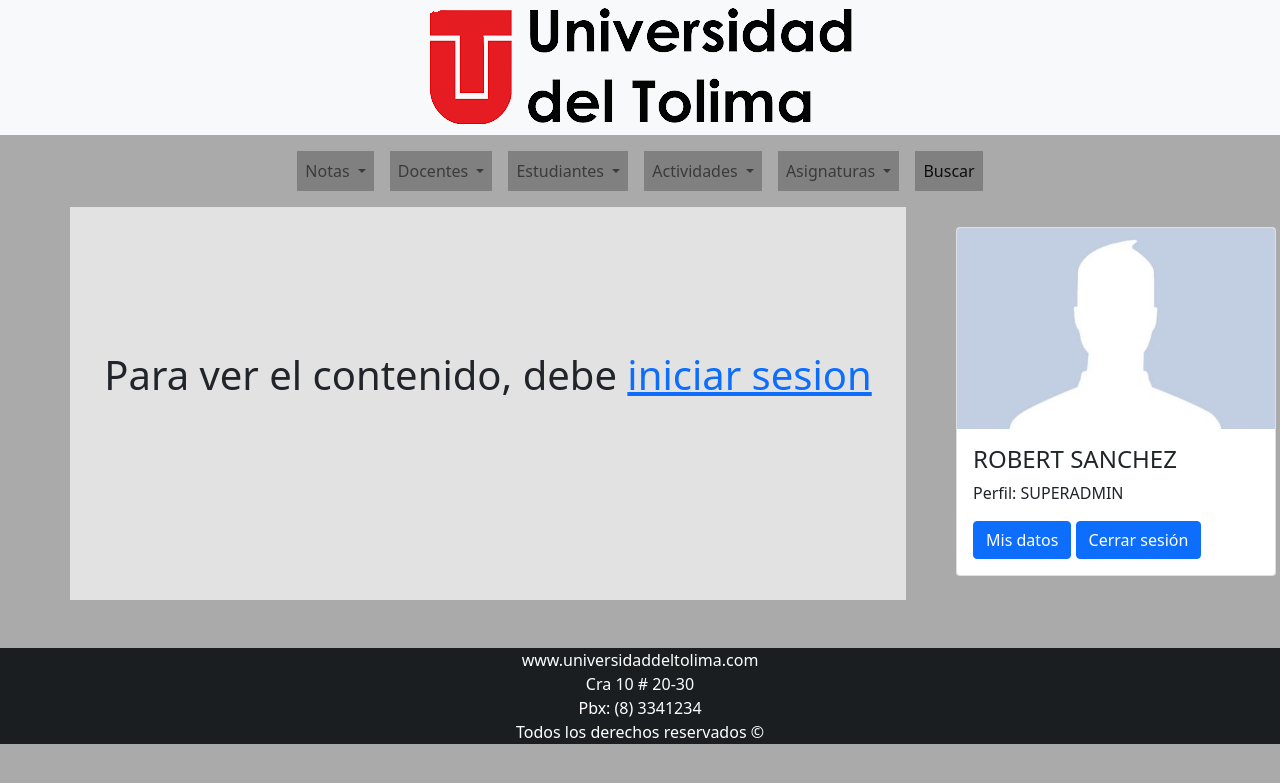
After one commit to marito91/UniversidadDelTolima, a Flask app: template templates/Principal.html in a window 1280 px wide. The commit adds this page. Shown: the top 783 px of the page. Run offline with Flask 2, Linux system fonts and the light colour scheme; the template is opened without the code that fills it, so the values that code supplies are empty; some libraries are stand-ins or nearby versions.

Commit message:
PRUEBA
prueba de cambios

```diff
--- a/app.py
+++ b/app.py
@@ -1,5 +1,5 @@
 from flask import Flask, render_template, redirect, request
-
+# PRUEBA
 app = Flask(__name__)
 
 
--- /dev/null
+++ b/templates/Principal.html
@@ -0,0 +1,152 @@
+<!DOCTYPE html>
+<html lang="en">
+	<head>
+	    <meta charset="UTF-8">
+	    <meta name="viewport" content="width=device-width, initial-scale=1">
+	    <title>Universidad del Tolima</title>
+	    <!--
+        <link rel="stylesheet" href="css/general.css">
+		<link href="css/bootstrap.min.css" rel="stylesheet" id="bootstrap-css">
+	    <link rel="stylesheet" href="css/normailize.css">
+	    <link rel="preconnect" href="https://fonts.gstatic.com">
+	    <link href="https://fonts.googleapis.com/css2?family=Lato:wght@300;400;700;900&display=swap" rel="stylesheet">
+		<link rel="stylesheet" href="css/bootstrap2.css">
+	    -->
+		<link href="https://cdn.jsdelivr.net/npm/bootstrap@5.1.2/dist/css/bootstrap.min.css" rel="stylesheet" integrity="sha384-uWxY/CJNBR+1zjPWmfnSnVxwRheevXITnMqoEIeG1LJrdI0GlVs/9cVSyPYXdcSF" crossorigin="anonymous">
+        <link rel="stylesheet" href="{{ url_for('static',filename='css/generales.css') }}">
+
+	</head>
+	<body style="background-color: #aaa;">
+        <script src="https://cdn.jsdelivr.net/npm/@popperjs/core@2.10.2/dist/umd/popper.min.js" integrity="sha384-7+zCNj/IqJ95wo16oMtfsKbZ9ccEh31eOz1HGyDuCQ6wgnyJNSYdrPa03rtR1zdB" crossorigin="anonymous"></script>
+        <script src="https://cdn.jsdelivr.net/npm/bootstrap@5.1.2/dist/js/bootstrap.min.js" integrity="sha384-PsUw7Xwds7x08Ew3exXhqzbhuEYmA2xnwc8BuD6SEr+UmEHlX8/MCltYEodzWA4u" crossorigin="anonymous"></script>
+
+		<div class="container-fluid p-2 bg-light text-center">
+            <a href="index.html">
+			    <img src="{{ url_for('static',filename='img/logobg.png') }}" alt="logo">
+            </a>
+		</div>
+
+        <nav class="navbar navbar-expand-lg navbar-light" style="background-color: #aaa;">
+            <div class="container-fluid">
+                <div class="collapse navbar-collapse" id="navbarSupportedContent">
+                    <ul class="navbar-nav mx-auto mb-2 mb-lg-0">
+                        <li class="nav-item dropdown m-2" style="background-color: grey;">
+                            <a class="nav-link dropdown-toggle" href="#" id="navbarDropdown" role="button" data-bs-toggle="dropdown" aria-expanded="false">
+                                Notas
+                            </a>
+                            <ul class="dropdown-menu" aria-labelledby="navbarDropdown">
+                                <li><a class="dropdown-item" href="/notas/visualizar">Ver notas</a></li>
+                            </ul>
+                        </li>
+                        <li class="nav-item dropdown m-2" style="background-color: grey;">
+                            <a class="nav-link dropdown-toggle" href="#" id="navbarDropdown" role="button" data-bs-toggle="dropdown" aria-expanded="false">
+                                Docentes
+                            </a>
+                            <ul class="dropdown-menu" aria-labelledby="navbarDropdown">
+                                <li><a class="dropdown-item" href="#">Ver docente</a></li>
+                                <li><a class="dropdown-item" href="/registro">Registrar docente</a></li>
+                                <li><a class="dropdown-item" href="#">Editar docente</a></li>
+                                <li><a class="dropdown-item" href="#">Eliminar docente</a></li>
+                            </ul>
+                        </li>
+                        <li class="nav-item dropdown m-2" style="background-color: grey;">
+                            <a class="nav-link dropdown-toggle" href="#" id="navbarDropdown" role="button" data-bs-toggle="dropdown" aria-expanded="false">
+                                Estudiantes
+                            </a>
+                            <ul class="dropdown-menu" aria-labelledby="navbarDropdown">
+                                <li><a class="dropdown-item" href="#">Ver estudiante</a></li>
+                                <li><a class="dropdown-item" href="/registro">Registrar estudiante</a></li>
+                                <li><a class="dropdown-item" href="#">Editar estudiante</a></li>
+                                <li><a class="dropdown-item" href="#">Eliminar estudiante</a></li>
+                            </ul>
+                        </li>
+                        <li class="nav-item dropdown m-2" style="background-color: grey;">
+                            <a class="nav-link dropdown-toggle" href="#" id="navbarDropdown" role="button" data-bs-toggle="dropdown" aria-expanded="false">
+                                Actividades
+                            </a>
+                            <ul class="dropdown-menu" aria-labelledby="navbarDropdown">
+                                <li><a class="dropdown-item" href="/actividad/detalle">Ver actividades</a></li>
+                                <li><a class="dropdown-item" href="/actividad">Registrar actividades</a></li>
+                                <li><a class="dropdown-item" href="/notas/ingresar">Calificar actividades</a></li>
+                                <li><a class="dropdown-item" href="/feedback/docente">Retroalimentar actividades</a></li>
+                                <li><a class="dropdown-item" href="#">Comentarios</a></li>
+                            </ul>
+                        </li>
+                        <li class="nav-item dropdown m-2" style="background-color: grey;">
+                            <a class="nav-link dropdown-toggle" href="#" id="navbarDropdown" role="button" data-bs-toggle="dropdown" aria-expanded="false">
+                                Asignaturas
+                            </a>
+                            <ul class="dropdown-menu" aria-labelledby="navbarDropdown">
+                                <li><a class="dropdown-item" href="#">Ver asignatura</a></li>
+                                <li><a class="dropdown-item" href="#">Registrar asignatura</a></li>
+                                <li><a class="dropdown-item" href="#">Editar asignatura</a></li>
+                                <li><a class="dropdown-item" href="#">Eliminar asignatura</a></li>
+                            </ul>
+                        </li>
+                        <li class="nav-item m-2" style="background-color: grey;">
+                            <a class="nav-link active" aria-current="page" href="/buscador/superadmin">Buscar</a>
+                        </li>
+                    </ul>
+                </div>
+            </div>
+        </nav>
+
+        <div class="container">
+            <div class="row" >
+                <div class="col-izquierda" style="background-color: #e2e2e2;">
+                    <div class="well well-sm">
+
+                    <!--Todo el codigo fuente AQUI-->
+
+<!----------------------------------Se inicia aqui logica de inicio de sesion---------------------------------------------------------->
+                    {% if loggedin %}
+
+                        <br><br><br><br><br><br>
+                        <h1 style="text-align: center;">Bienvenido</h1>
+
+                        <form action="/logout" method="POST">
+                            {{ csrf_token }}
+                            <div class="salir" style="text-align: center;">
+                            <input type="submit" name="" value="Salir">
+                            </div>
+                        </form>
+
+                    {% else %}
+                        <br><br><br><br><br><br>
+                        <h1 style="text-align: center;">Para ver el contenido, debe <a href="/login">iniciar sesion</a></h1>
+                    {% endif %}
+
+
+<!----------------------------------Termina aqui logica de inicio de sesion---------------------------------------------------------->
+
+                    </div>
+                </div>
+                <div class="col-derecha">
+                    <div class="card" style="width:20rem;margin:20px 0 24px 0">
+                        <img class="card-img-top" src="{{ url_for('static',filename='img/usuario.jpg') }}" alt="Usuario" style="width:100%">
+                        <div class="card-body">
+                          <h4 class="card-title">ROBERT SANCHEZ</h4>
+                          <p class="card-text">Perfil: SUPERADMIN</p>
+                          <a href="javascript:void(0)" class="btn btn-primary">Mis datos</a>
+                          <a href="javascript:void(0)" class="btn btn-primary">Cerrar sesión</a>
+                        </div>
+                      </div>
+                </div>
+            </div>
+        </div>
+        <br><br>
+		<footer class="bg-dark text-center text-white">
+            <div class="text-center" style="background-color: rgba(0, 0, 0, 0.2);">
+                    <p>
+                    www.universidaddeltolima.com
+                    <br>
+                    Cra 10 # 20-30
+                    <br>
+                    Pbx: (8) 3341234
+                    <br>
+                    Todos los derechos reservados ©
+                </p>
+            </div>
+        </footer>
+	</body>
+</html>
```
Also changed, not shown: templates/ver_notas.html (+1 -63 lines).
